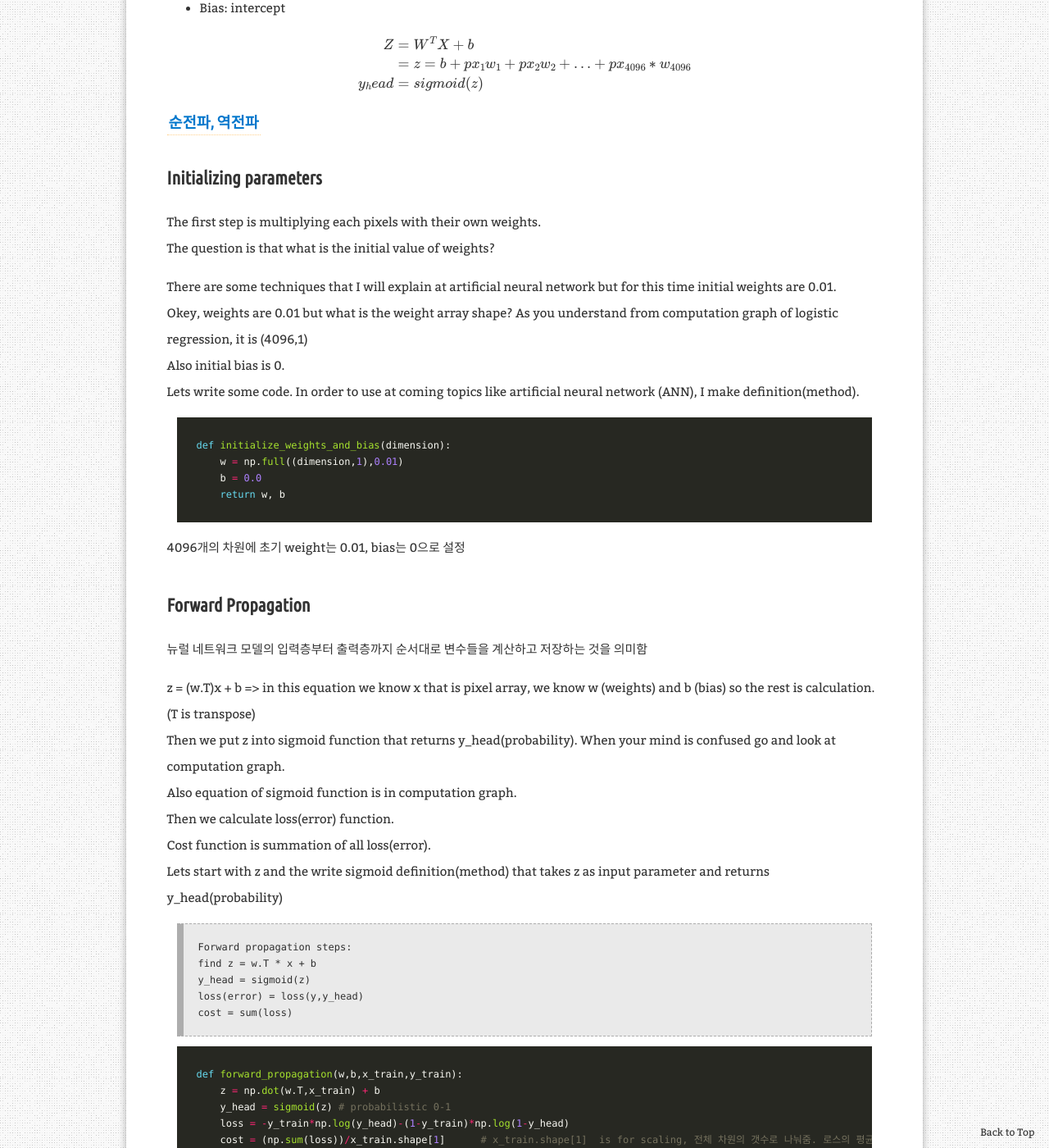
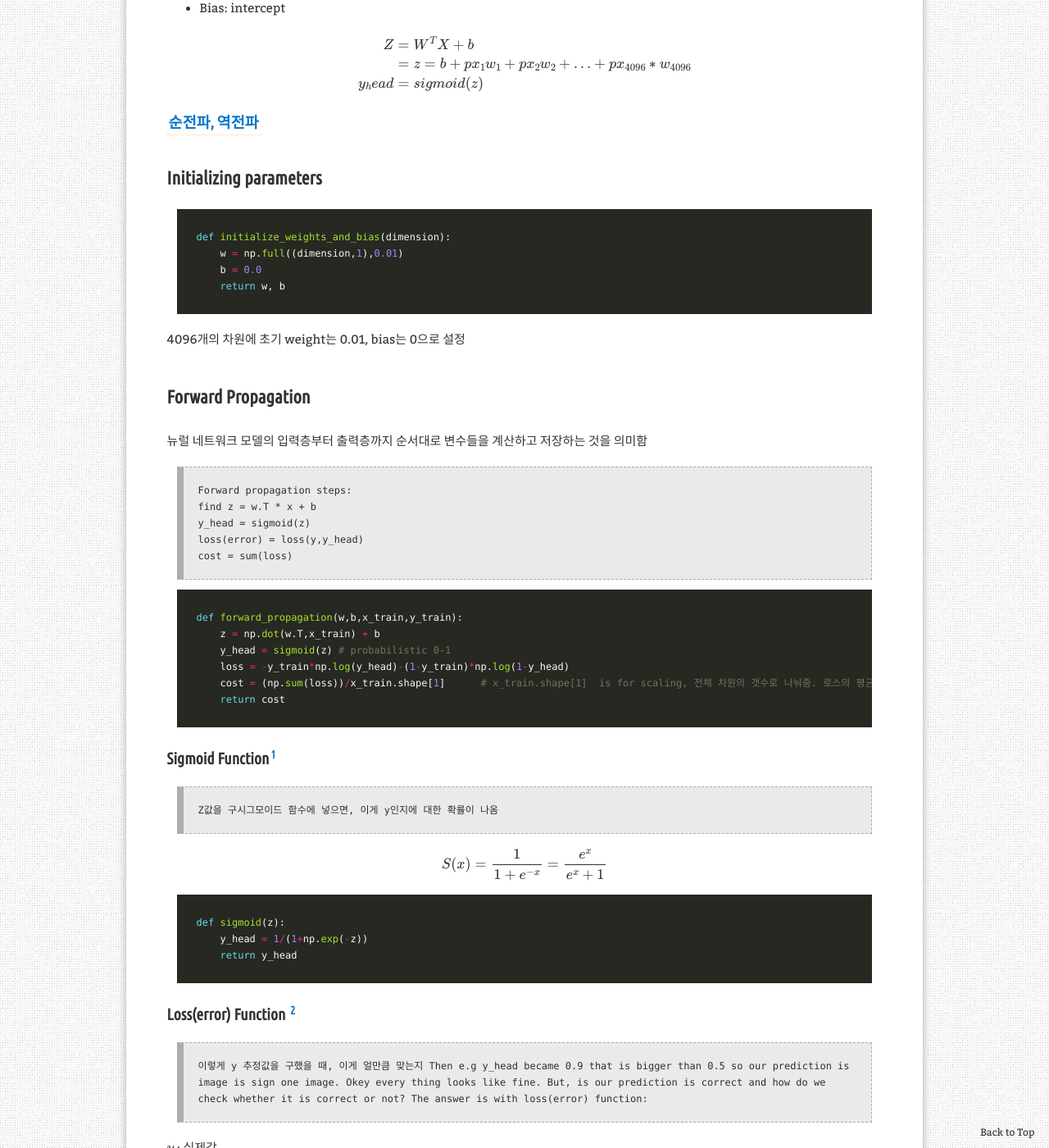
Before and after one commit to aristohyun/aristohyun.github.io, a Jekyll site: the page built from _posts/2021-08-08- Logistic-Regression.md, in a window 1280 px wide and 1400 px high, scrolled down 3085 px. Shown: the whole window at 82% size. Built offline with Jekyll 4.4.1, drawn with Linux system fonts in a browser that asks for light colours; formulas are drawn with MathJax 3; comment, search, counter and statistics services are not loaded.

Commit message:
Update 2021-08-08- Logistic-Regression.md

```diff
--- a/_posts/2021-08-08- Logistic-Regression.md
+++ b/_posts/2021-08-08- Logistic-Regression.md
@@ -72,14 +72,6 @@ y_head &= sigmoid(z)
 
 ## Initializing parameters
 
-The first step is multiplying each pixels with their own weights.
-The question is that what is the initial value of weights?
-
-There are some techniques that I will explain at artificial neural network but for this time initial weights are 0.01.
-Okey, weights are 0.01 but what is the weight array shape? As you understand from computation graph of logistic regression, it is (4096,1)
-Also initial bias is 0.
-Lets write some code. In order to use at coming topics like artificial neural network (ANN), I make definition(method).
-
 ~~~ python
 def initialize_weights_and_bias(dimension):
     w = np.full((dimension,1),0.01)
@@ -93,15 +85,6 @@ def initialize_weights_and_bias(dimension):
 ## Forward Propagation
 
 뉴럴 네트워크 모델의 입력층부터 출력층까지 순서대로 변수들을 계산하고 저장하는 것을 의미함
-
-z = (w.T)x + b =>
-in this equation we know x that is pixel array, we know w (weights) and b (bias) so the rest is calculation. (T is transpose)
-Then we put z into sigmoid function that returns y_head(probability). When your mind is confused go and look at computation graph.
-Also equation of sigmoid function is in computation graph.
-Then we calculate loss(error) function.
-Cost function is summation of all loss(error).
-Lets start with z and the write sigmoid definition(method) that takes z as input parameter and returns y_head(probability)
-
 
 > Forward propagation steps:
 > find z = w.T * x + b
```
